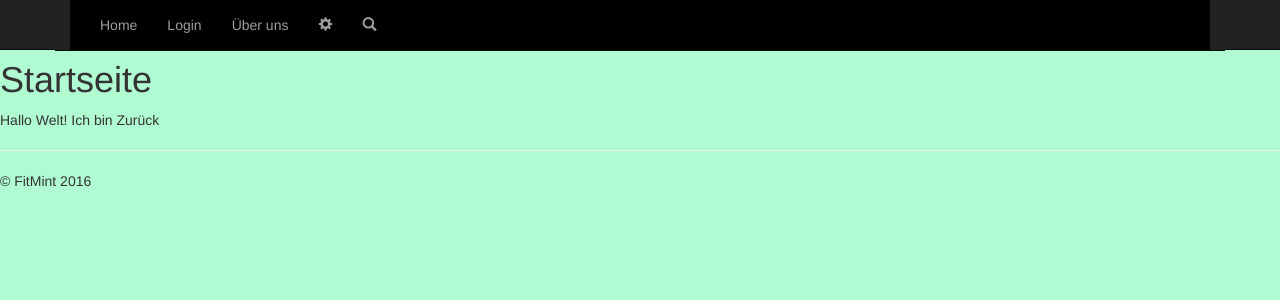
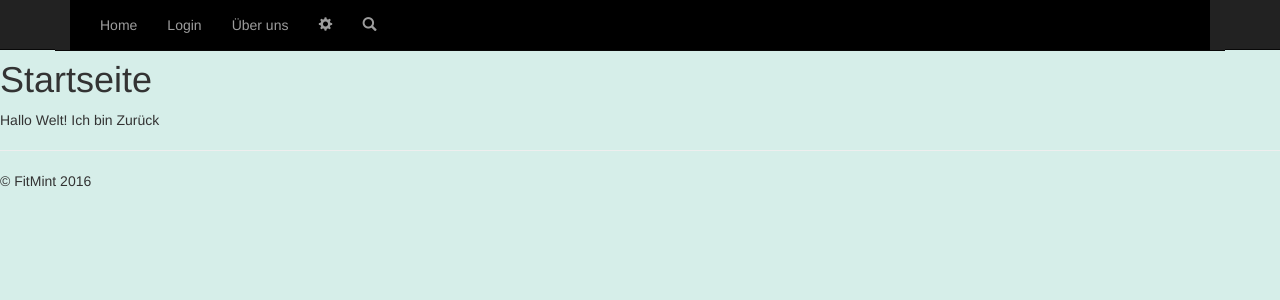
Before and after one commit to zabelz-bbc/FitMint, a PHP site: page / in a window 1280 px wide. Shown: the top 300 px of the page. Run offline with PHP 8.4, Linux system fonts and the light colour scheme; some libraries are stand-ins or nearby versions.

Commit message:
richtige hintergrundfarbe

```diff
--- a/FitMint/public/css/style.css
+++ b/FitMint/public/css/style.css
@@ -25,7 +25,7 @@
 body {
   padding-top: 40px;
   padding-bottom: 40px;
-  background-color: #B1FBD2;
+  background-color: #D6EEE9;
 }
 
 .form-signin1 {
```
